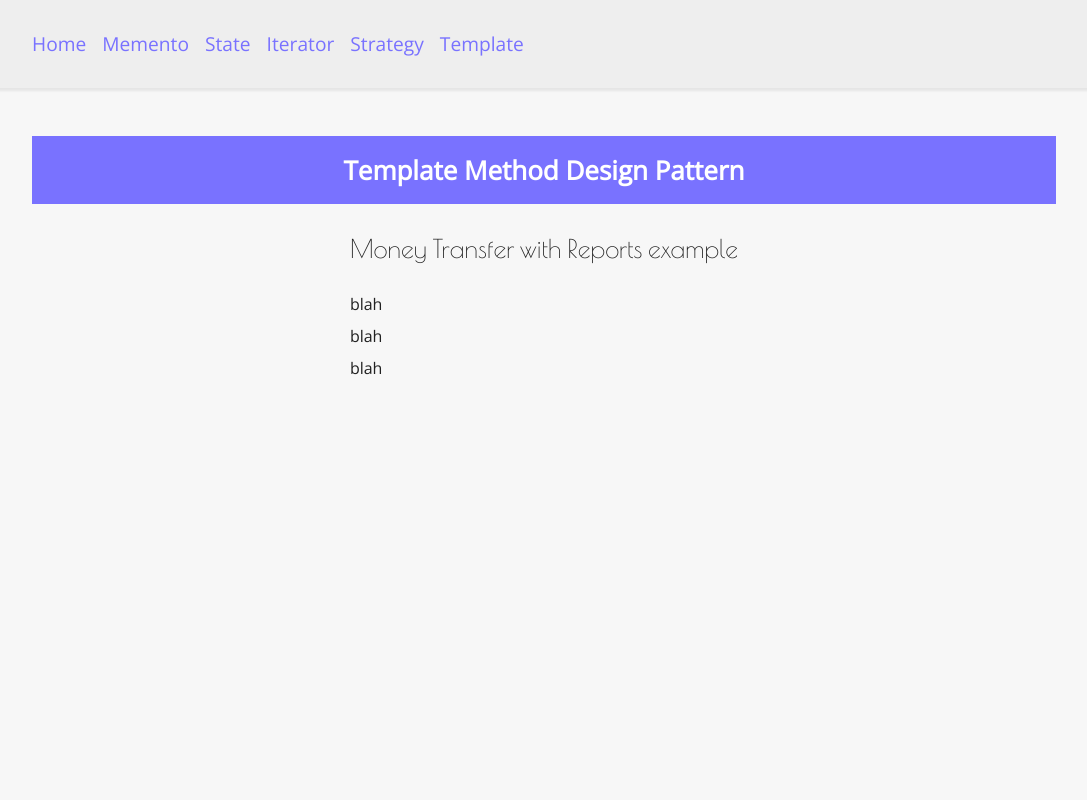
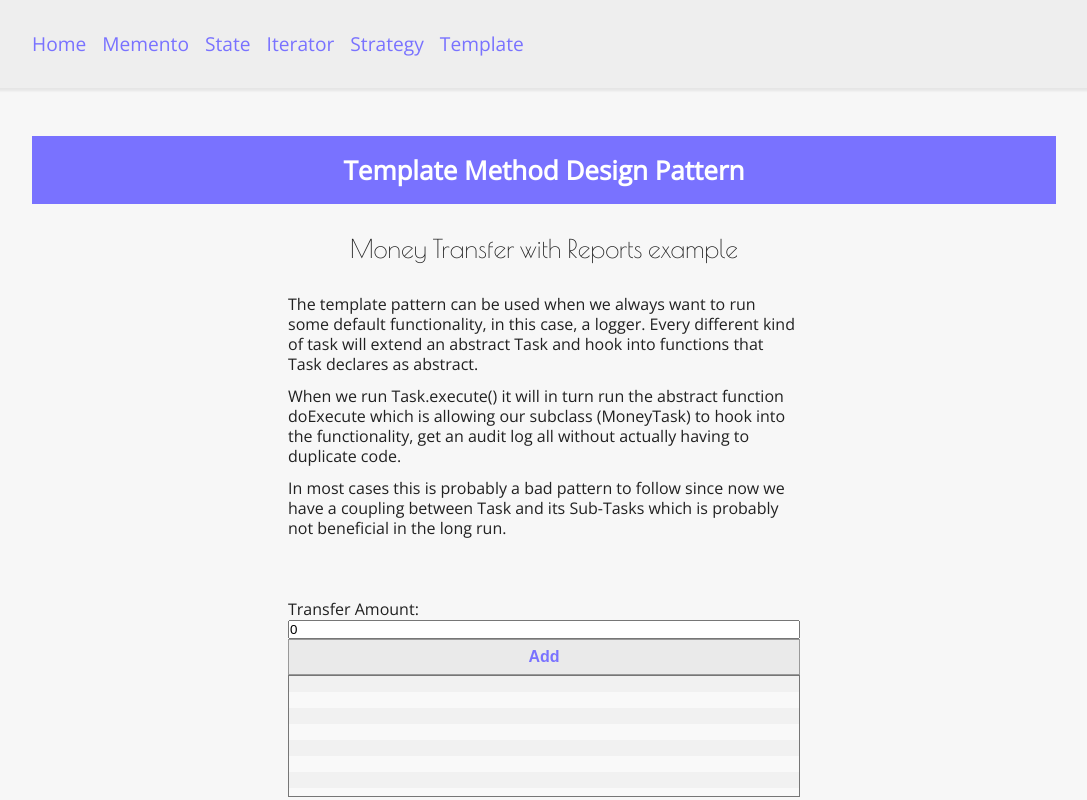
Before and after one commit to metafield/Design-Patterns-Typescript, a React (Create React App) app: page /patterns/template in a window 1280 px wide. Shown: the whole page, without its empty margins (96-1183 px from the left). Built offline with nearby package versions, Linux system fonts and the light colour scheme.

Commit message:
template pattern example

```diff
--- /dev/null
+++ b/src/Patterns/TemplateMethod/AuditTrail.ts
@@ -0,0 +1,6 @@
+export class AuditTrail<T> {
+  public items: T[] = [];
+  record(item: T) {
+    this.items.push(item);
+  }
+}
--- /dev/null
+++ b/src/Patterns/TemplateMethod/Task.ts
@@ -0,0 +1,8 @@
+import { AuditTrail } from './AuditTrail';
+export abstract class Task<T> {
+  auditTrail = new AuditTrail<number>();
+  execute(action: T) {
+    this.doExecute(action);
+  }
+  protected abstract doExecute(arg1: T): void;
+}
--- a/src/Patterns/TemplateMethod/TemplateMethod.tsx
+++ b/src/Patterns/TemplateMethod/TemplateMethod.tsx
@@ -1,10 +1,19 @@
-import React, { FC } from 'react';
+import React, { FC, useState } from 'react';
 import styled from 'styled-components';
-import { FluidHeader, Heading, Article } from '../../Styles/Atoms';
+import { FluidHeader, Heading, Article, Button } from '../../Styles/Atoms';
 import { breakPoints } from '../../Styles/breakPoints';
+import { TransferMoneyTask } from './TransferMoneyTask';
 
 export const TemplateMethod: FC = () => {
-  // const logger = new StorageLogger();
+  const [transferTask] = useState(new TransferMoneyTask());
+  const [transfers, setTransfers] = useState<number[]>([]);
+  const [transferInput, setTransferInput] = useState<number>(0);
+
+  const handleMoneyTransfer = (amount: number) => {
+    transferTask.execute(amount);
+    setTransfers(transferTask.auditTrail.items);
+    setTransferInput(0);
+  };
 
   return (
     <Container>
@@ -12,14 +21,44 @@ export const TemplateMethod: FC = () => {
 
       <Article>
         <Heading>Money Transfer with Reports example</Heading>
-        <p>blah</p>
+        <p>
+          The template pattern can be used when we always want to run some
+          default functionality, in this case, a logger. Every different kind of
+          task will extend an abstract Task and hook into functions that Task
+          declares as abstract.
+        </p>
 
-        <p>blah</p>
+        <p>
+          When we run Task.execute() it will in turn run the abstract function
+          doExecute which is allowing our subclass (MoneyTask) to hook into the
+          functionality, get an audit log all without actually having to
+          duplicate code.
+        </p>
 
-        <p>blah</p>
+        <p>
+          In most cases this is probably a bad pattern to follow since now we
+          have a coupling between Task and its Sub-Tasks which is probably not
+          beneficial in the long run.
+        </p>
       </Article>
 
-      {/* <Log readOnly value={logger.entries.join('\n')} rows={8} /> */}
+      <Example>
+        <label htmlFor="amount">Transfer Amount:</label>
+        <input
+          id="amount"
+          type="number"
+          value={transferInput}
+          onChange={(e) => setTransferInput(Number(e.target.value))}
+        />
+        <Button onClick={() => handleMoneyTransfer(transferInput)}>Add</Button>
+        <Log
+          readOnly
+          value={transfers
+            .map((t) => `$${t} transferred successfully!`)
+            .join('\n')}
+          rows={8}
+        />
+      </Example>
     </Container>
   );
 };
@@ -32,13 +71,22 @@ const Container = styled.section`
   }
 `;
 
+const Example = styled.div`
+  display: flex;
+  flex-direction: column;
+  justify-items: center;
+
+  @media (min-width: ${breakPoints.tablet}) {
+    width: 50%;
+    margin: 0 auto;
+  }
+`;
+
 const Log = styled.textarea`
   background-image: linear-gradient(#f1f1f1 50%, #f9f9f9 50%);
   background-size: 100% 2rem;
   resize: none;
 
   @media (min-width: ${breakPoints.tablet}) {
-    justify-self: center;
-    width: 50%;
   }
 `;
--- /dev/null
+++ b/src/Patterns/TemplateMethod/TransferMoneyTask.ts
@@ -0,0 +1,6 @@
+import { Task } from './Task';
+export class TransferMoneyTask extends Task<number> {
+  protected doExecute(amount: number): void {
+    this.auditTrail.record(amount);
+  }
+}
```
Also changed, not shown: 1 other file (tests, documents, lock files or other folders).
